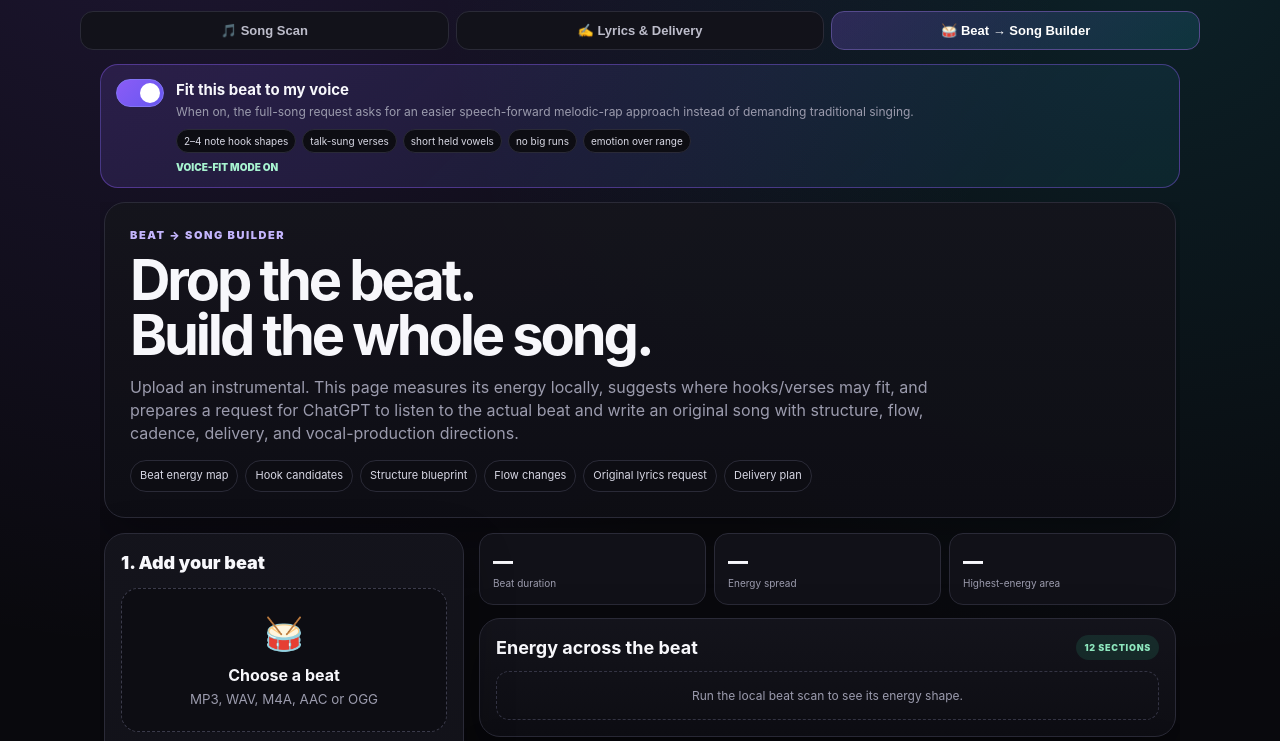
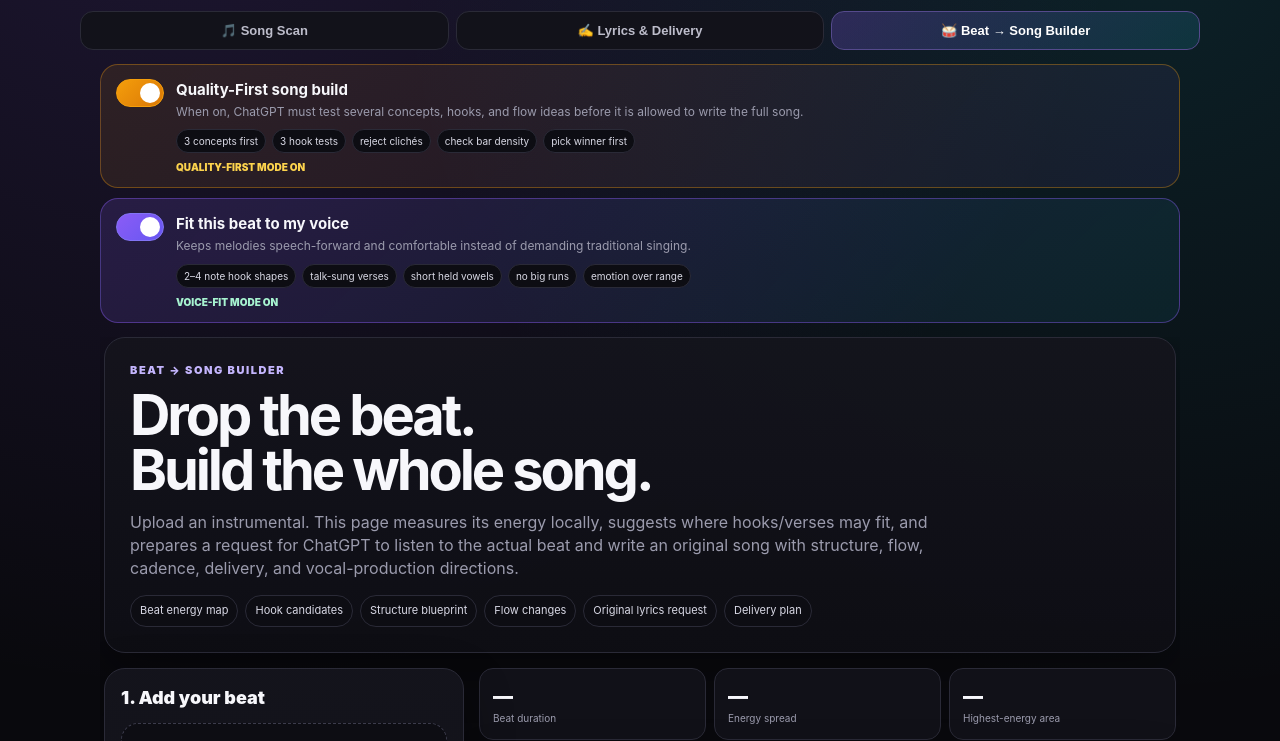
Before and after one commit to nozero1221/music-coach-ai, a plain HTML site: page index.html in a window 1280 px wide. Both pictures are taken after a click on the button "🥁 Beat → Song Builder". Shown: the part 59-800 px from the top of the page. Drawn offline with Linux system fonts and the light colour scheme.

Commit message:
Route Beat Builder through quality-first mode

```diff
--- a/index.html
+++ b/index.html
@@ -20,7 +20,7 @@
 <button class="tab" data-mode="beat">🥁 Beat → Song Builder</button>
 </nav>
 <iframe id="toolsFrame" class="frame active" src="song-tools.html" title="Song Scan and Lyrics Lab"></iframe>
-<iframe id="beatFrame" class="frame" src="beat-voice-fit.html" title="Beat to Song Builder with voice-fit mode"></iframe>
+<iframe id="beatFrame" class="frame" src="beat-quality-fit.html" title="Beat to Song Builder with quality-first and voice-fit modes"></iframe>
 <div class="note">All local analysis stays on your device. Creative song generation happens when you attach the audio in ChatGPT and paste the prepared request.</div>
 </main>
 <script>
```
